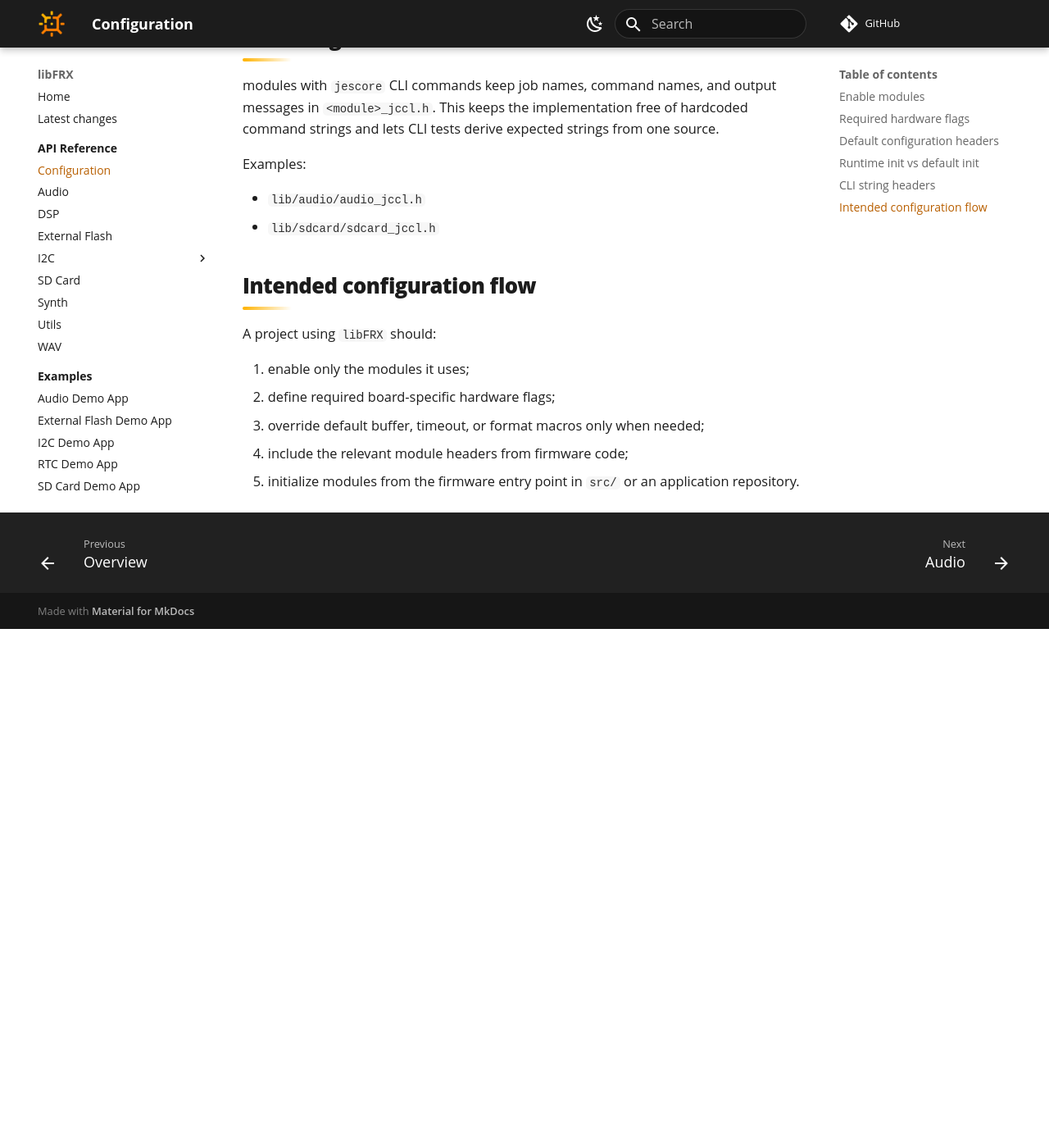
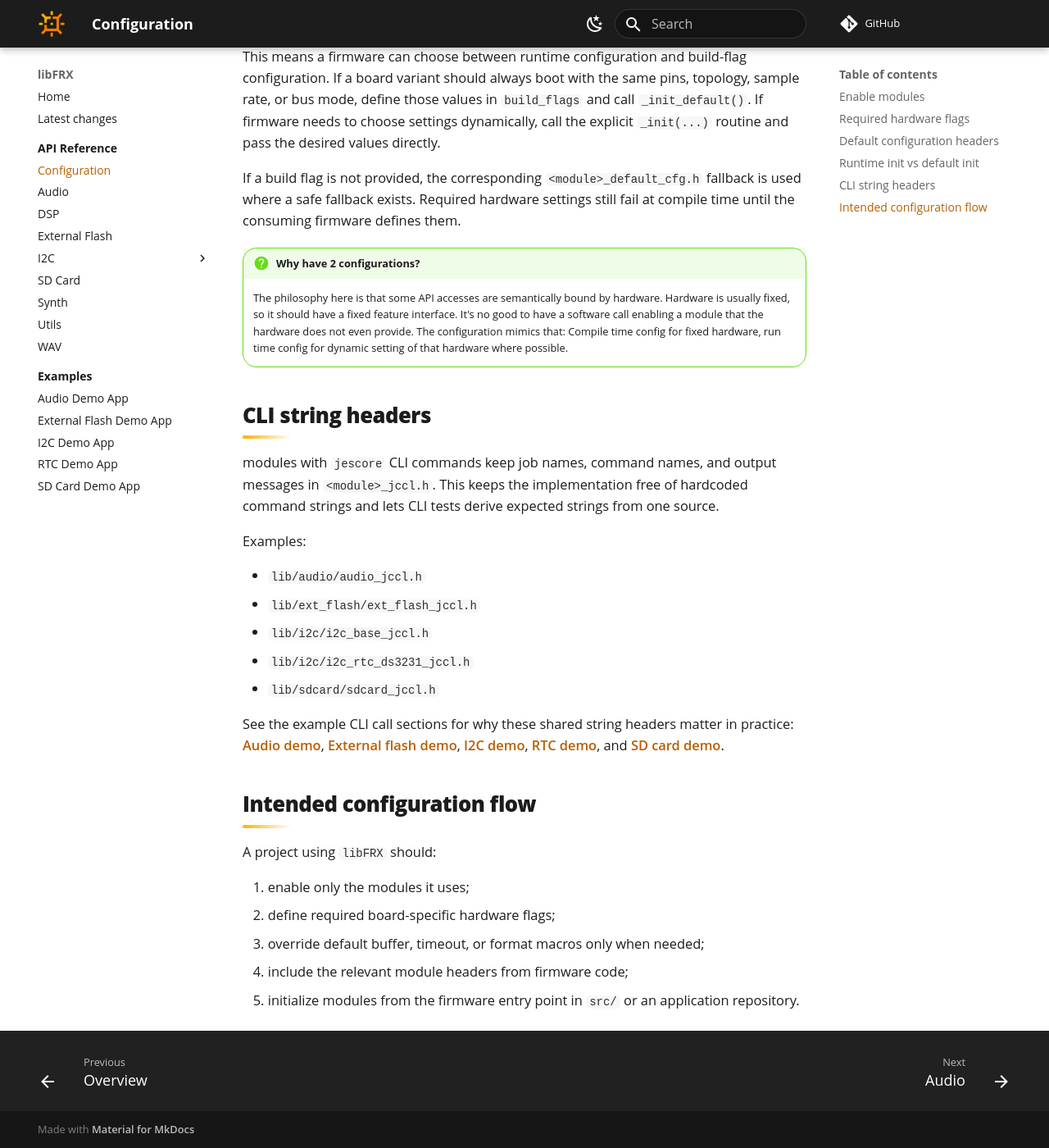
Before and after one commit to jesdev-io/libFRX, an MkDocs documentation site: the page built from docs/reference/configuration.md, in a window 1280 px wide and 1400 px high, scrolled down 2464 px. Shown: the whole window at 82% size. Built offline with MkDocs 1.6.1 and Material for MkDocs 9.7.7, drawn with Linux system fonts in a browser that asks for light colours; some web fonts are replaced; comment, search, counter and statistics services are not loaded; before the commit the page ends 3231 px from its top, so only the background shows below that; some of the changed text lies outside the part shown.

Commit message:
add: clarification on 2 way config

```diff
--- a/docs/reference/configuration.md
+++ b/docs/reference/configuration.md
@@ -2,8 +2,10 @@
 
 `libFRX` is configured at compile time. A firmware enables the modules it needs
 and supplies board-specific pins, bus modes, and topology through build flags.
-This keeps the reusable driver code in `lib/` independent of any one recorder
-variant.
+This keeps the reusable driver code in `lib/` independent and focused on the concrete hardware instance running `libFRX`.
+
+!!! info "Compile time vs run time"
+    **Compile time** configurations determine what is being baked into the firmware. Anything missing here can't be magically added in the program. **Run time** can chose what kind of features it picks from anything that was actually compiled by the compile time configuration. An example: If 2 audio channels were configured at compile time, then routing 4 of them will be impossible; just using 1 is of course up to the run time.
 
 ## Enable modules
 
@@ -65,16 +67,19 @@
 Examples:
 
 - `lib/audio/audio_default_cfg.h`
+- `lib/i2c/i2c_base_default_cfg.h`
+- `lib/i2c/i2c_rtc_ds3231_default_cfg.h`
 - `lib/sdcard/sdcard_default_cfg.h`
 
 Typical contents include:
 
-- job memory sizes
+- `jescore` job memory sizes
 - buffer sizes
 - default sample rates or bit depths
 - timeout values
 - derived configuration macros
 - compile-time validation checks
+- default naming schemes
 
 ## Runtime init vs default init
 
@@ -87,6 +92,9 @@
 
 If a build flag is not provided, the corresponding `<module>_default_cfg.h` fallback is used where a safe fallback exists. Required hardware settings still fail at compile time until the consuming firmware defines them.
 
+!!! question "Why have 2 configurations?"
+    The philosophy here is that some API accesses are semantically bound by hardware. Hardware is usually fixed, so it should have a fixed feature interface. It's no good to have a software call enabling a module that the hardware does not even provide. The configuration mimics that: Compile time config for fixed hardware, run time config for dynamic setting of that hardware where possible.
+
 ## CLI string headers
 
 modules with `jescore` CLI commands keep job names, command names, and output
@@ -96,7 +104,15 @@
 Examples:
 
 - `lib/audio/audio_jccl.h`
+- `lib/ext_flash/ext_flash_jccl.h`
+- `lib/i2c/i2c_base_jccl.h`
+- `lib/i2c/i2c_rtc_ds3231_jccl.h`
 - `lib/sdcard/sdcard_jccl.h`
+
+See the example CLI call sections for why these shared string headers matter in
+practice: [Audio demo](../examples/audio_demo.md#cli-calls), [External flash demo](../examples/ext_flash_demo.md#cli-calls),
+[I2C demo](../examples/i2c_demo.md#cli-calls), [RTC demo](../examples/rtc_demo.md#cli-calls), and
+[SD card demo](../examples/sdcard_demo.md#cli-calls).
 
 ## Intended configuration flow
 
```
